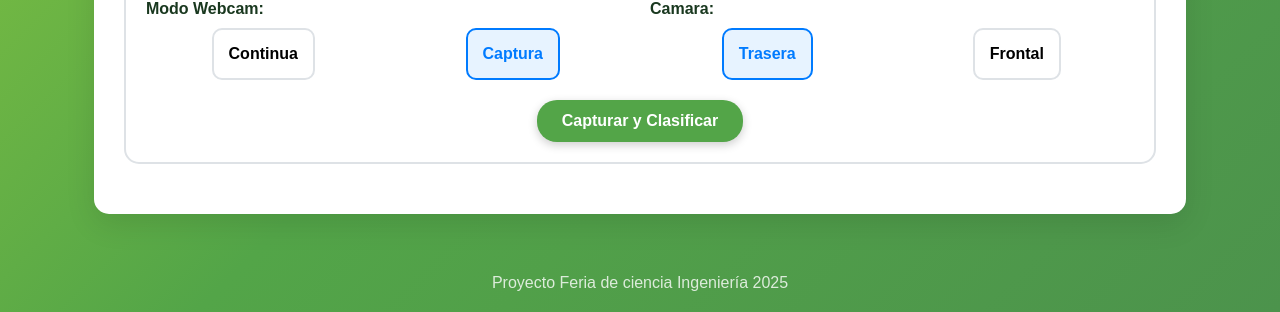
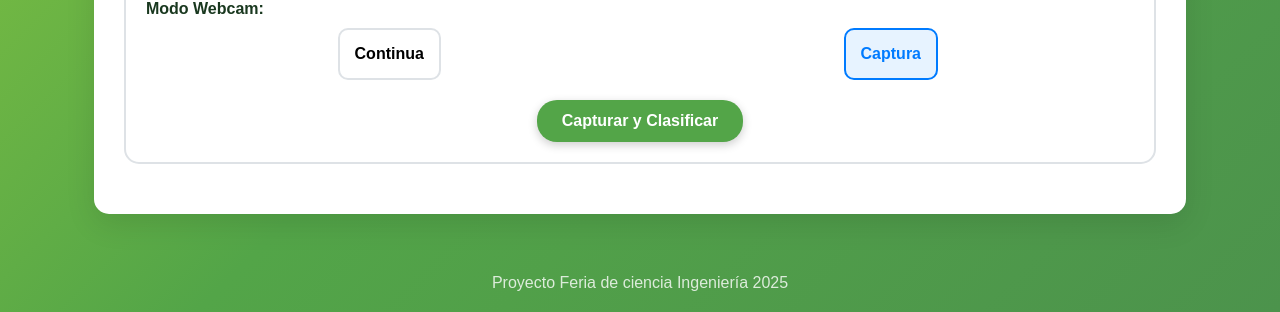
Before and after one commit to Alexandrentt/Proyecto-Para-la-Feria-de-Ciencia-de-la-Ingenier-a-Cunoc-2025, a plain HTML site: page index.html in a window 1280 px wide. Shown: the part 578-890 px from the top of the page. Drawn offline with nearby package versions, Linux system fonts and the light colour scheme.

Commit message:
1.4 (aun es una version estable, solo que debo cambiar lal interfaz)

```diff
--- a/index.html
+++ b/index.html
@@ -110,7 +110,7 @@
                                 </button>
                             </div>
                         </div>
-                        <div class="config-item">
+                        <div class="config-item camera-config" style="display: none;">
                             <label>Camara:</label>
                             <div class="mode-options camera-options">
                                 <button id="rear-camera-btn" class="mode-option active"
```
